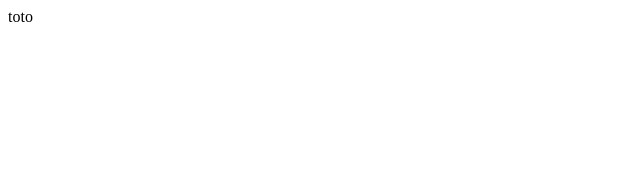
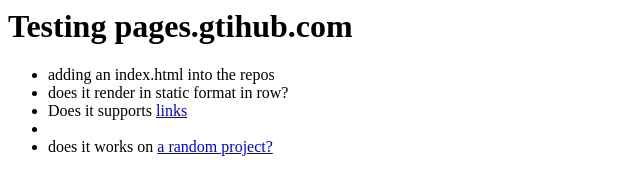
Before and after one commit to jul/BAD-ASS, a plain HTML site: page index.html in a window 1280 px wide. Shown: the whole page, without its empty margins (0-640 px from the left). Drawn offline with Linux system fonts and the light colour scheme.

Commit message:
testing stilll

```diff
--- a/index.html
+++ b/index.html
@@ -1 +1,7 @@
-toto
+<H1>Testing pages.gtihub.com</H1>
+<ul>
+<li>adding an index.html into the repos</li>
+<li>does it render in static format in row?</li>
+<li>Does it supports <a href=./README.md>links</a><li>
+<li>does it works on <a href=pages.github.com/jul/BAD-ASS>a random project?</li>
+<ul>
```
